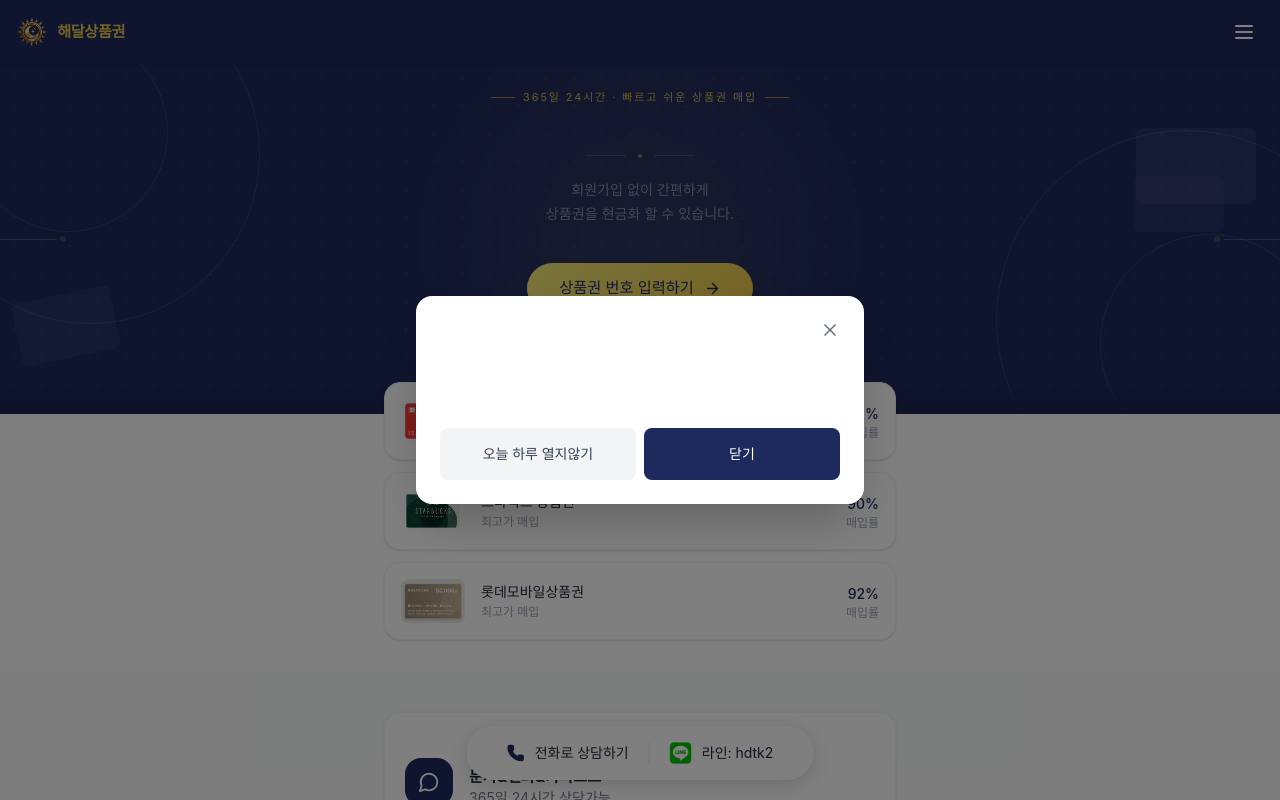
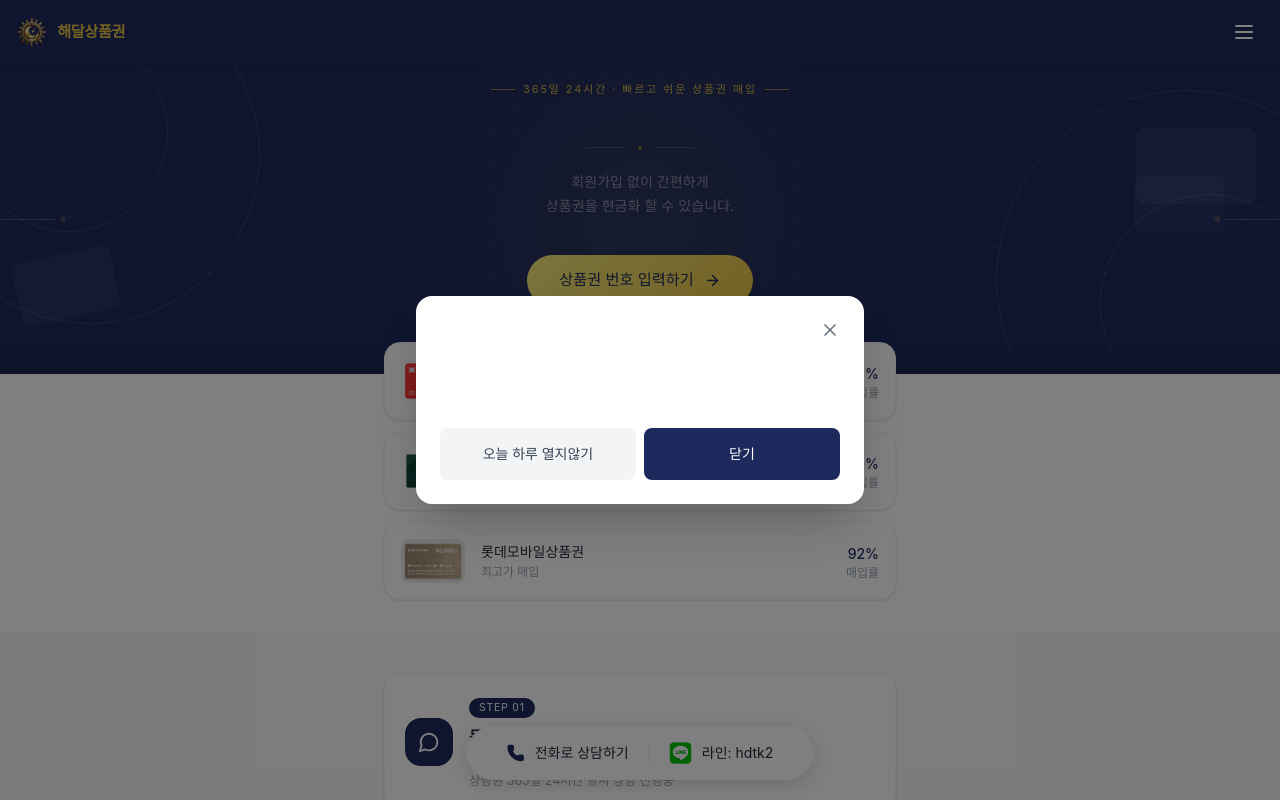
Before and after one commit to dasgddadqw231/haedalticket, a React (Vite) app: page / in a window 1280 px wide. Shown: the top 800 px of the page. Built offline with nearby package versions, Linux system fonts and the light colour scheme.

Commit message:
UI: Further reduce Hero section height and padding

```diff
--- a/src/app/components/HeroSection.tsx
+++ b/src/app/components/HeroSection.tsx
@@ -5,7 +5,7 @@ export function HeroSection() {
     <section
       id="home"
       className="relative overflow-hidden bg-[#1E2A5E]"
-      style={{ minHeight: "350px" }}
+      style={{ minHeight: "310px" }}
     >
       {/* ── 배경 레이어: 그리드 도트 패턴 ── */}
       <div
@@ -81,7 +81,7 @@ export function HeroSection() {
       </div>
 
       {/* ── 메인 콘텐츠 ── */}
-      <div className="relative z-10 max-w-lg mx-auto text-center pt-4 pb-4 px-6">
+      <div className="relative z-10 max-w-lg mx-auto text-center pt-2 pb-0 px-6">
 
         {/* 뱃지 */}
         <div className="inline-flex items-center gap-2 mb-7">
```
